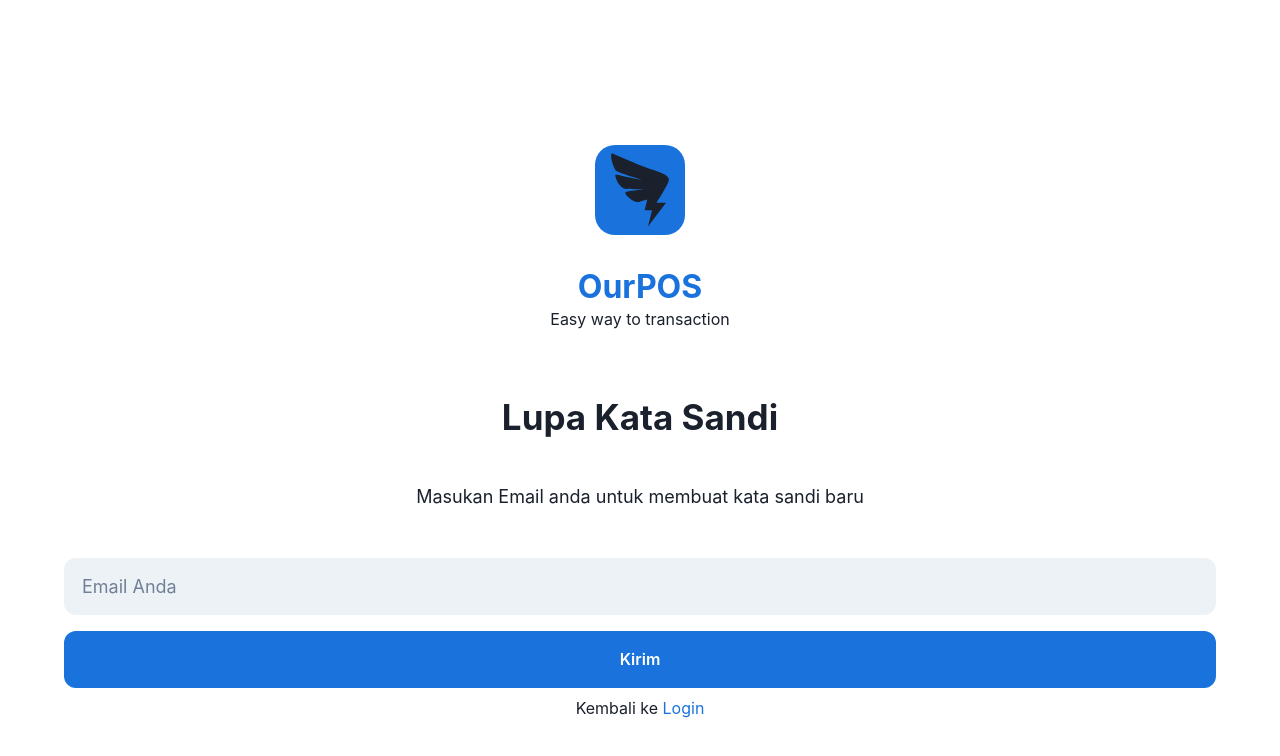
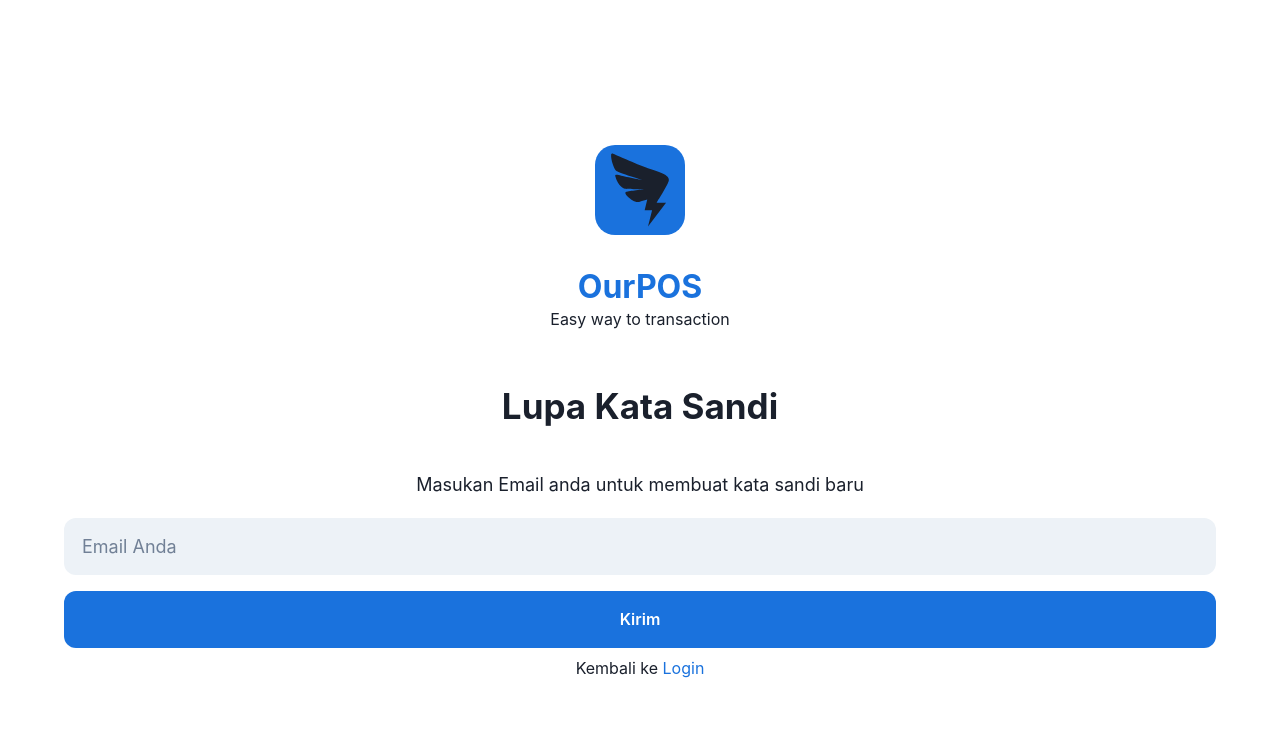
Before and after one commit to kinur31/Mini-Project-POS-FE, a React (Create React App) app: page /forgot-password in a window 1280 px wide. Shown: the top 756 px of the page. Built offline with nearby package versions, Linux system fonts and the light colour scheme.

Commit message:
Update forgotPassword.jsx

```diff
--- a/src/pages/forgotPassword.jsx/forgotPassword.jsx
+++ b/src/pages/forgotPassword.jsx/forgotPassword.jsx
@@ -56,7 +56,7 @@ const ForgotPassword = () => {
             </Box>
           </VStack>
         </Box>
-        <Box mt={"5%"}>
+        <Box mt={"4%"}>
           <Heading textAlign={"center"} fontSize={"35px"}>
             Lupa Kata Sandi
           </Heading>
@@ -64,8 +64,8 @@ const ForgotPassword = () => {
             Masukan Email anda untuk membuat kata sandi baru
           </Text>
         </Box>
-        <Box mt={"2vh"} width={"full"}>
-          <Box mt={"3vh"}>
+        <Box mt={"1.5vh"} width={"full"}>
+          <Box>
             <Input
               type="email"
               variant="filled"
```
